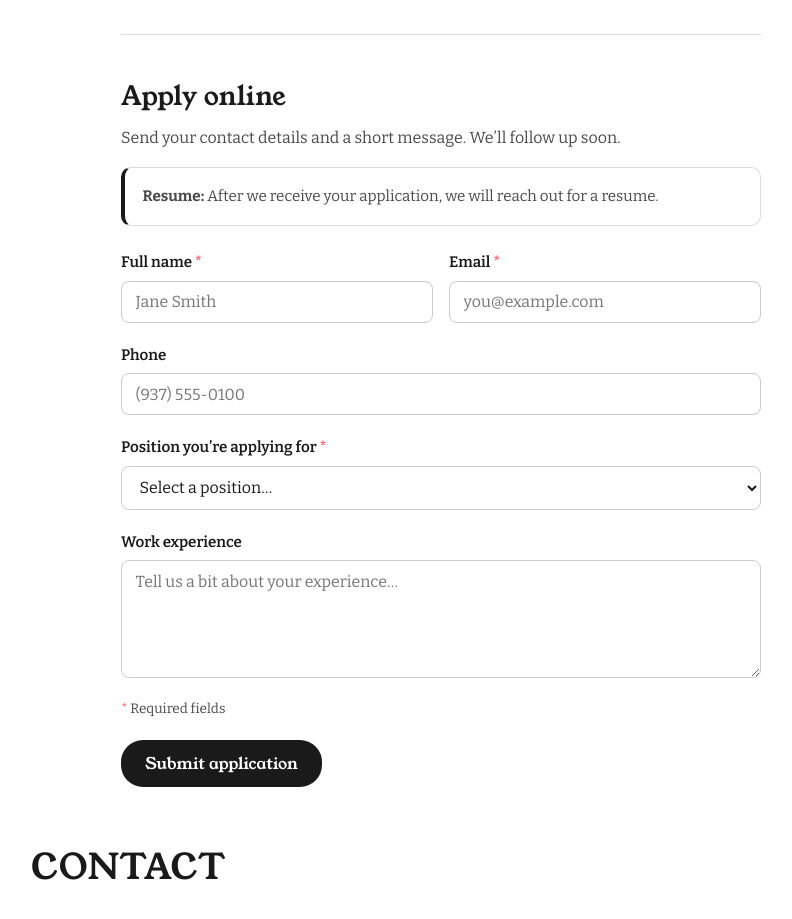
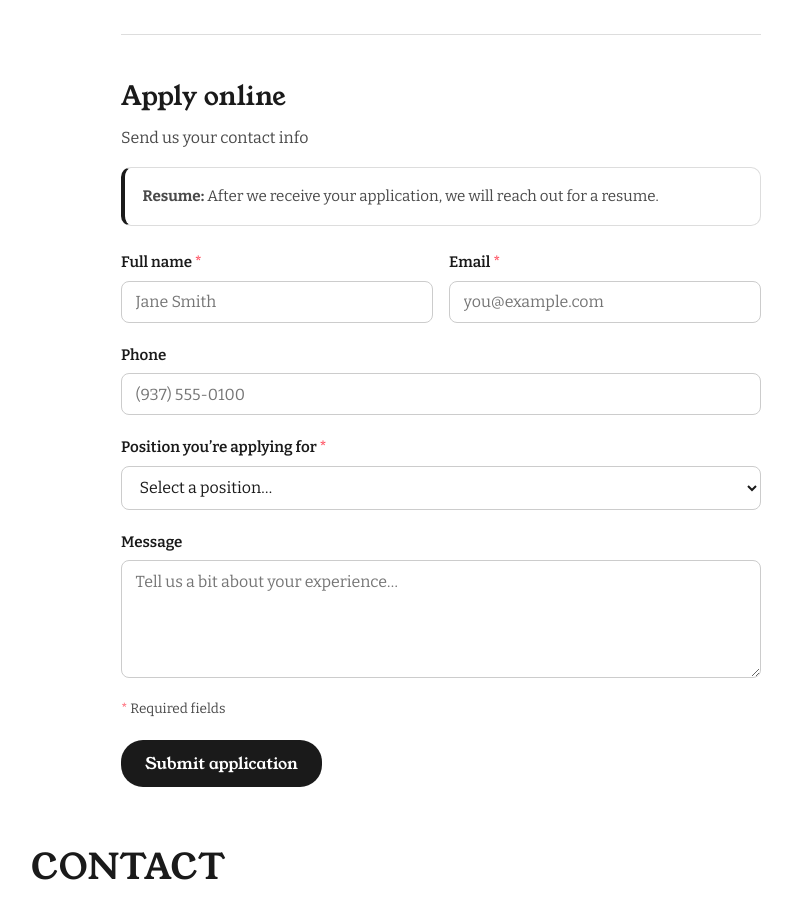
Before and after one commit to josephsluterbeck/sbt-website, a website: page index.html in a window 1280 px wide. Shown: the part 7880-8799 px from the top of the page, without its empty margins (1-793 px from the left). Drawn offline with nearby package versions, Linux system fonts and the light colour scheme; no server answers.

Commit message:
description tweaks again

```diff
--- a/index.html
+++ b/index.html
@@ -274,7 +274,7 @@
 
             <div class="jobs-apply-wrapper" id="apply">
                 <h3 class="jobs-apply-heading">Apply online</h3>
-                <p class="jobs-apply-intro">Send your contact details and a short message. We’ll follow up soon.</p>
+                <p class="jobs-apply-intro">Send us your contact info</p>
                 <p class="jobs-apply-resume-note"><strong>Resume:</strong> After we receive your application, we will reach out for a resume.</p>
                 <form
                     class="jobs-apply-form"
@@ -307,7 +307,7 @@
                     </div>
                     <div class="form-row">
                         <label class="form-group">
-                            <span class="form-label">Work experience</span>
+                            <span class="form-label">Message</span>
                             <textarea name="message" rows="5" placeholder="Tell us a bit about your experience…"></textarea>
                         </label>
                     </div>
```
